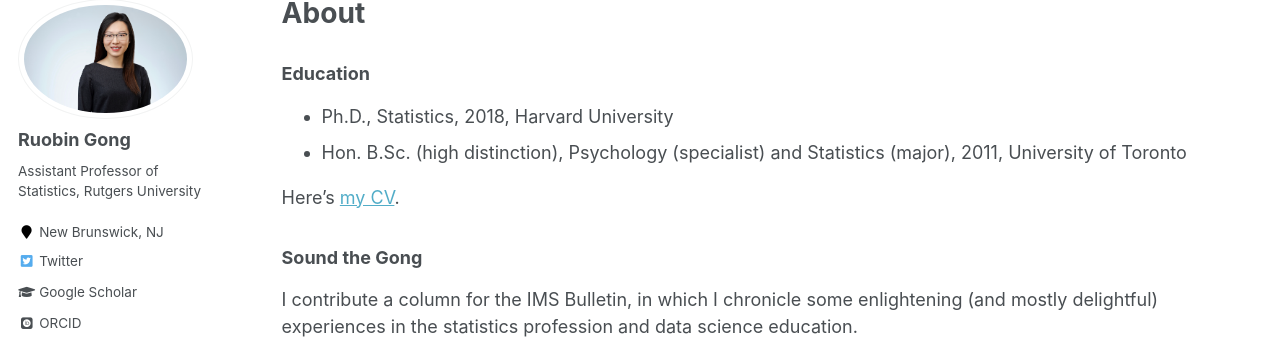
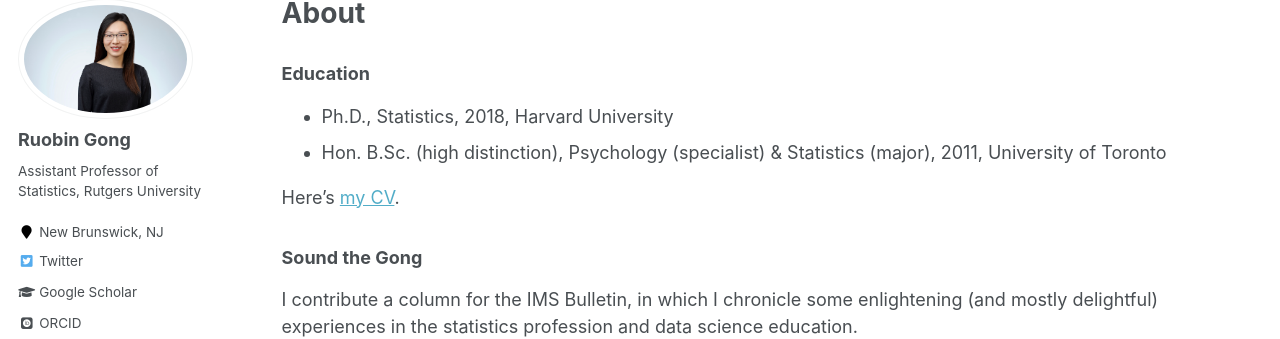
Before and after one commit to RuobinGong/RuobinGong.github.io, a Jekyll site: the page built from _pages/about.md, in a window 1280 px wide and 1050 px high. Shown: the part 119-458 px from the top of the window. Built offline with Jekyll 4.4.1, drawn with Linux system fonts in a browser that asks for light colours; some web fonts are replaced.

Commit message:
Update about.md

```diff
--- a/_pages/about.md
+++ b/_pages/about.md
@@ -11,7 +11,7 @@ author_profile: true
 ### Education
 
 * Ph.D., Statistics, 2018, Harvard University
-* Hon. B.Sc. (high distinction), Psychology (specialist) and Statistics (major), 2011, University of Toronto
+* Hon. B.Sc. (high distinction), Psychology (specialist) & Statistics (major), 2011, University of Toronto
 
 Here's [my CV](https://RuobinGong.github.io/files/RG-cv.pdf).
 
```
